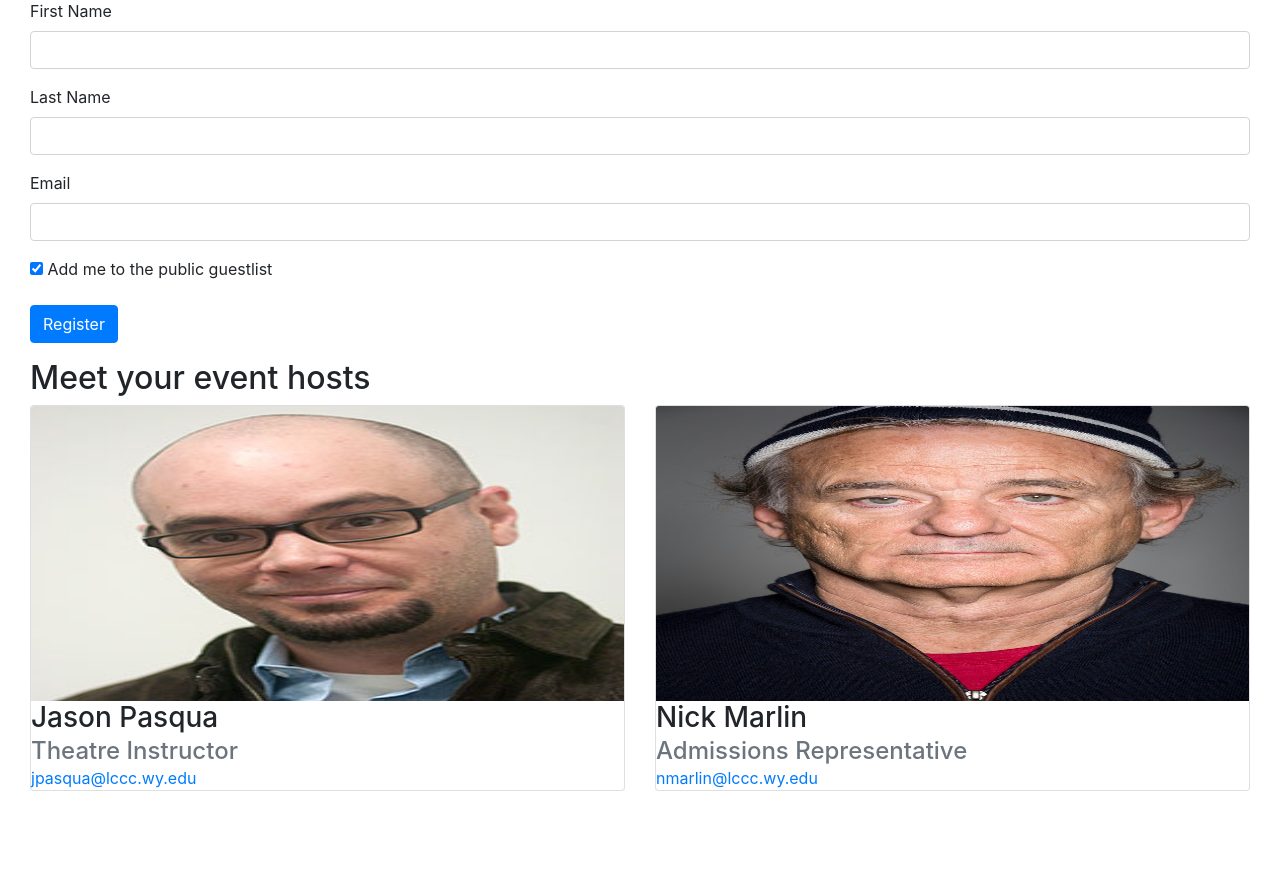
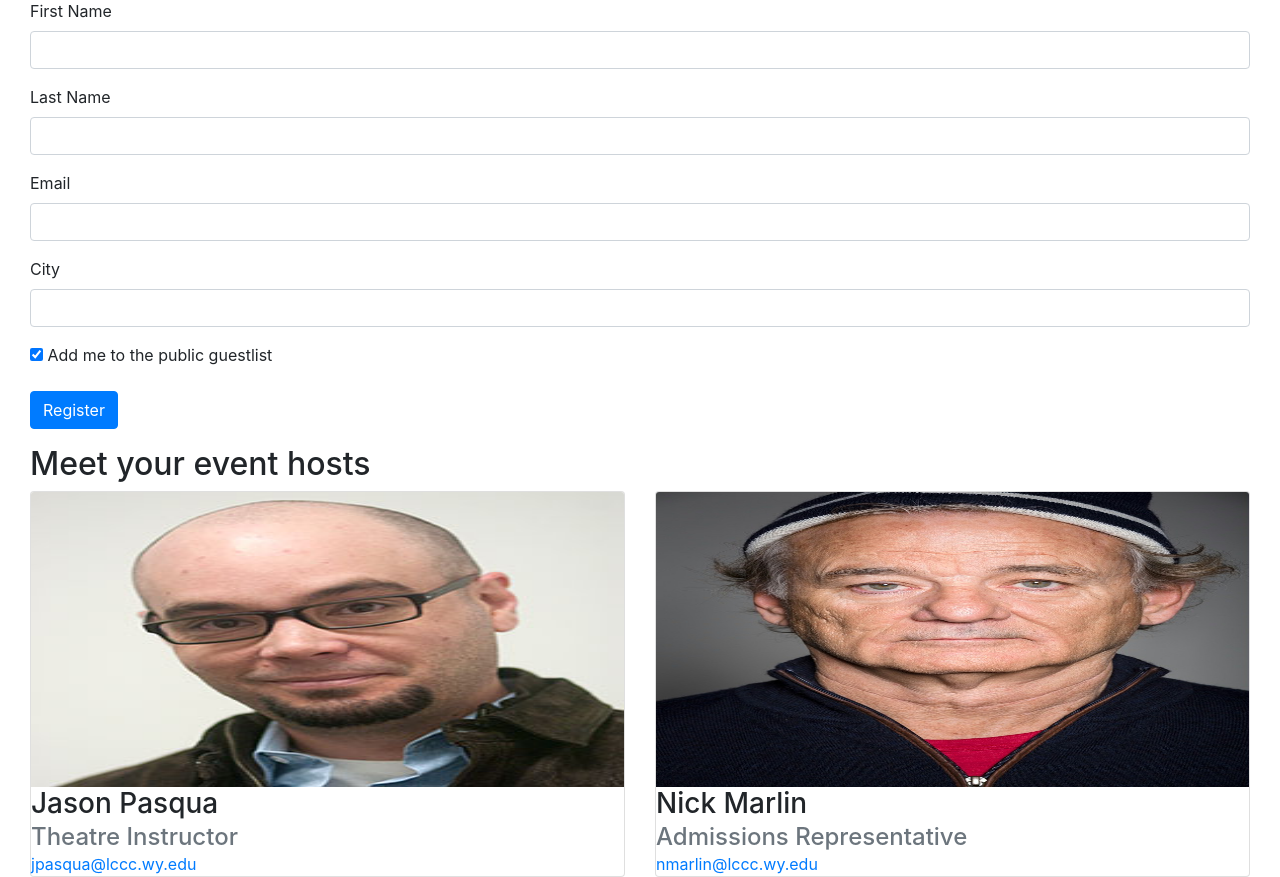
Before and after one commit to xmarnic/improv_registration, a Python web app: template templates/reg_form.html in a window 1280 px wide. Shown: the part 249-1126 px from the top of the page. Before the commit the page ends 1040 px from the top, so only its background shows below. Run offline with Jinja, Linux system fonts and the light colour scheme; the template is opened without the code that fills it, so the values that code supplies are empty; some libraries are stand-ins or nearby versions.

Commit message:
Add city field to registration form.

```diff
--- a/templates/reg_form.html
+++ b/templates/reg_form.html
@@ -18,6 +18,10 @@
                     <input type="email" class="form-control" id="email_id" name='email' required="true"/>
                 </div>
                 <div class="form-group">
+                    <label for="city" class="control-label">City</label>
+                    <input type="text" class="form-control" id="city" name='city' required="true"/>
+                </div>
+                <div class="form-group">
                     <div class="checkbox">
                         <label for="public">
                             <input checked data-toggle="toggle" name="public" type="checkbox"> Add me to the public guestlist
```
